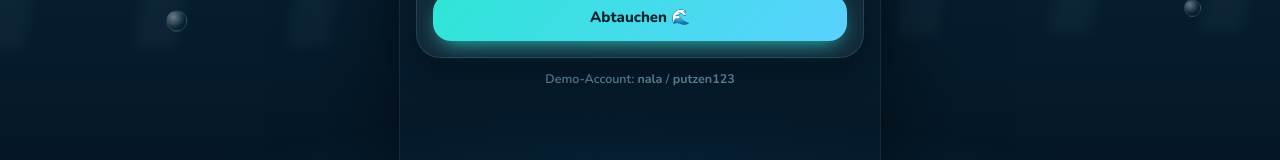
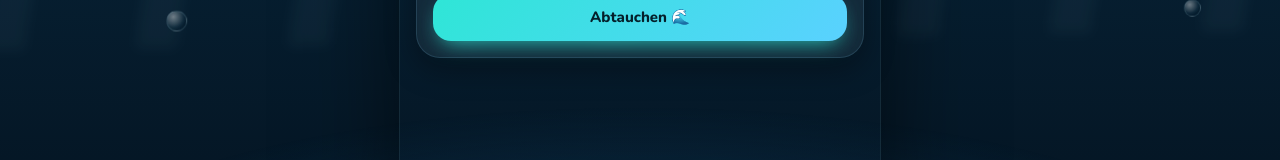
Before and after one commit to FrankHelp/putzerfisch, a React (Vite) app in the folder client/: page / in a window 1280 px wide. Shown: the part 520-680 px from the top of the page. Built offline with nearby package versions, Linux system fonts and the light colour scheme.

Commit message:
remove Demo user

```diff
--- a/client/src/pages/Login.jsx
+++ b/client/src/pages/Login.jsx
@@ -131,10 +131,6 @@ export default function Login() {
           {busy ? '…' : mode === 'login' ? 'Abtauchen 🌊' : 'Riff betreten 🫧'}
         </button>
       </form>
-
-      <p className="faint center mt" style={{ fontSize: 12.5, fontWeight: 600 }}>
-        Demo-Account: <b>nala</b> / <b>putzen123</b>
-      </p>
     </div>
   );
 }
```
